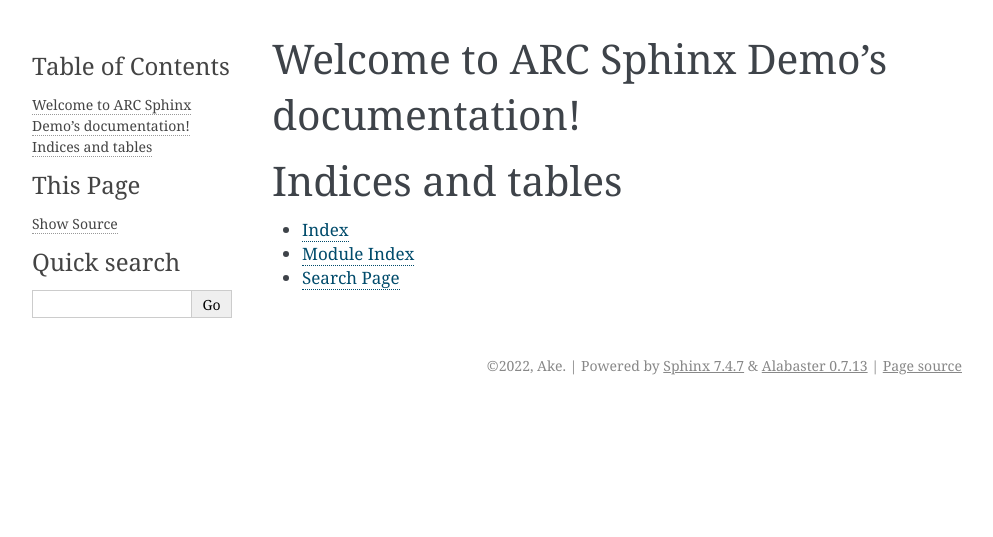
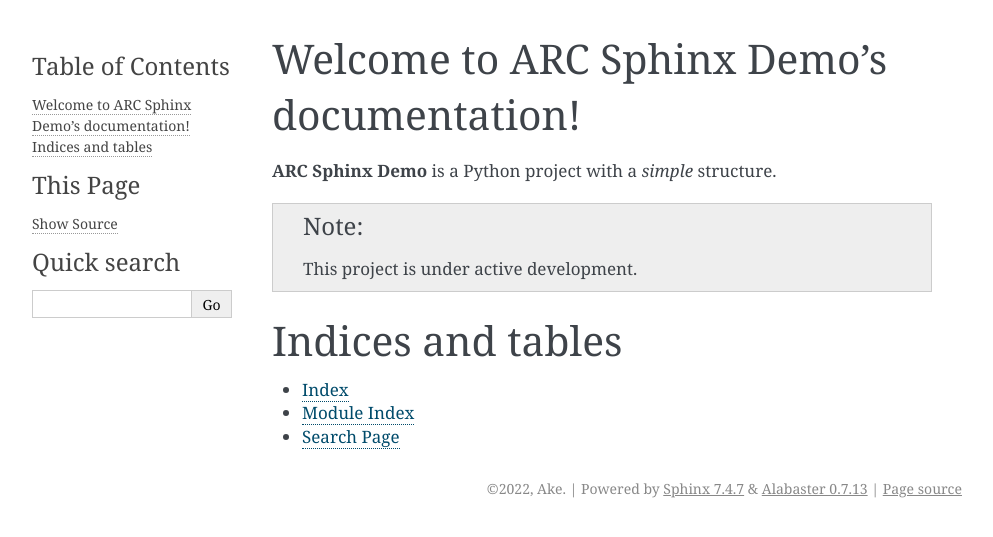
Before and after one commit to bawall/ARC_Sphinx_Demo, a Sphinx documentation site: the page built from docs/source/index.rst, in a window 1280 px wide. Shown: the top 537 px of the page, without its empty margins (148-1141 px from the left). Built offline with Sphinx 7.4.7, drawn with Linux system fonts in a browser that asks for light colours.

Commit message:
Build initial documentation
html and pdf versions

```diff
--- a/docs/source/index.rst
+++ b/docs/source/index.rst
@@ -5,6 +5,13 @@
 
 Welcome to ARC Sphinx Demo's documentation!
 ===========================================
+
+**ARC Sphinx Demo** is a Python project with a *simple* structure.
+
+.. note::
+
+   This project is under active development.
+
 
 .. toctree::
    :maxdepth: 2
```
Also changed, not shown: 1 other file.
